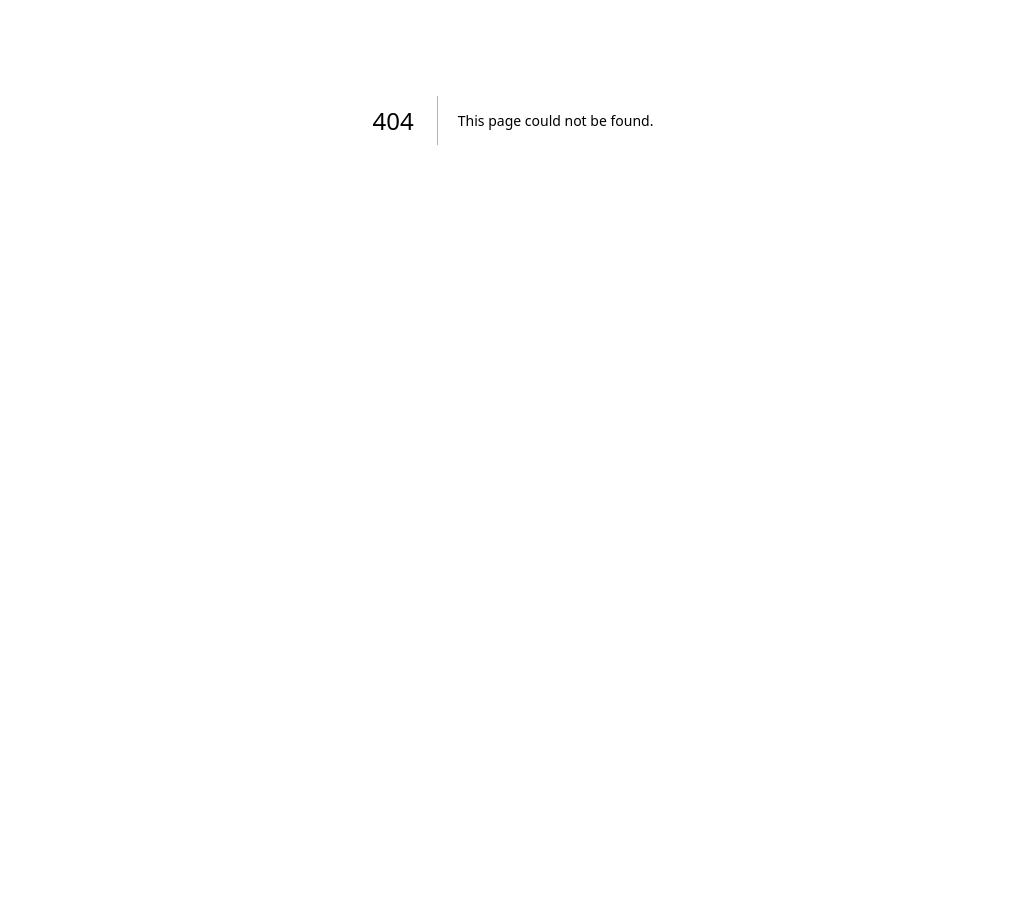
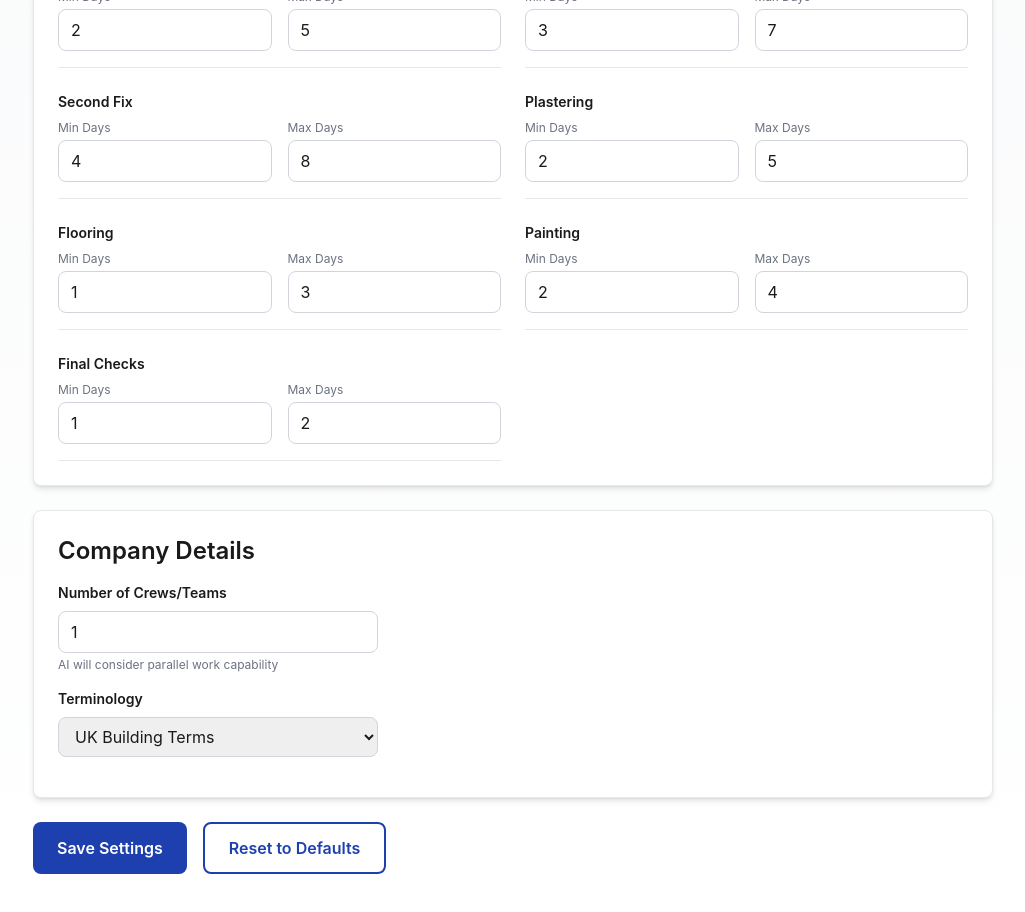
Before and after one commit to cswin10/project-timeline, a Next.js app: page /admin/settings in a window 1280 px wide. Before the commit this address had no page. Shown: the part 280-1192 px from the top of the page, without its empty margins (127-1152 px from the left). Before the commit the page ends 800 px from the top, so only its background shows below. Built offline with nearby package versions, Linux system fonts and the light colour scheme.

Commit message:
Add company-specific business rules customization system

```diff
--- /dev/null
+++ b/app/admin/settings/page.tsx
@@ -0,0 +1,137 @@
+'use client';
+
+import { useState } from 'react';
+import Container from '@/components/Container';
+import Button from '@/components/Button';
+import Card from '@/components/Card';
+
+export default function AdminSettingsPage() {
+  const [rules, setRules] = useState({
+    demolition: { min: 2, max: 5 },
+    first_fix: { min: 3, max: 7 },
+    second_fix: { min: 4, max: 8 },
+    plastering: { min: 2, max: 5 },
+    flooring: { min: 1, max: 3 },
+    painting: { min: 2, max: 4 },
+    final_checks: { min: 1, max: 2 },
+  });
+
+  const [teamSize, setTeamSize] = useState(1);
+  const [terminology, setTerminology] = useState('UK');
+
+  const handleSave = async () => {
+    // Save to database or localStorage
+    const businessRules = {
+      phase_defaults: Object.entries(rules).reduce((acc, [key, val]) => {
+        acc[key] = [val.min, val.max];
+        return acc;
+      }, {} as any),
+      mapping_logic: `Company has ${teamSize} crew(s). Adjust durations accordingly.`,
+      terminology: `Use ${terminology} building terms.`,
+    };
+
+    localStorage.setItem('customBusinessRules', JSON.stringify(businessRules));
+    alert('Settings saved!');
+  };
+
+  return (
+    <div className="min-h-screen bg-gradient-to-b from-gray-50 to-white py-12">
+      <Container maxWidth="lg">
+        <h1 className="text-4xl font-bold text-architectural-charcoal mb-8">
+          Company Timeline Settings
+        </h1>
+
+        <Card className="mb-6">
+          <h2 className="text-2xl font-semibold mb-4">Phase Duration Ranges (Days)</h2>
+          <p className="text-architectural-lightGrey mb-6">
+            Set typical min/max durations based on your company's work rate
+          </p>
+
+          <div className="grid grid-cols-1 md:grid-cols-2 gap-6">
+            {Object.entries(rules).map(([phase, values]) => (
+              <div key={phase} className="border-b pb-4">
+                <label className="block text-sm font-semibold text-architectural-charcoal mb-2 capitalize">
+                  {phase.replace('_', ' ')}
+                </label>
+                <div className="flex gap-4 items-center">
+                  <div className="flex-1">
+                    <label className="block text-xs text-architectural-lightGrey mb-1">Min Days</label>
+                    <input
+                      type="number"
+                      value={values.min}
+                      onChange={(e) =>
+                        setRules({
+                          ...rules,
+                          [phase]: { ...values, min: parseInt(e.target.value) },
+                        })
+                      }
+                      className="w-full px-3 py-2 border border-gray-300 rounded-lg focus:ring-2 focus:ring-architectural-blue focus:outline-none"
+                      min="1"
+                    />
+                  </div>
+                  <div className="flex-1">
+                    <label className="block text-xs text-architectural-lightGrey mb-1">Max Days</label>
+                    <input
+                      type="number"
+                      value={values.max}
+                      onChange={(e) =>
+                        setRules({
+                          ...rules,
+                          [phase]: { ...values, max: parseInt(e.target.value) },
+                        })
+                      }
+                      className="w-full px-3 py-2 border border-gray-300 rounded-lg focus:ring-2 focus:ring-architectural-blue focus:outline-none"
+                      min="1"
+                    />
+                  </div>
+                </div>
+              </div>
+            ))}
+          </div>
+        </Card>
+
+        <Card className="mb-6">
+          <h2 className="text-2xl font-semibold mb-4">Company Details</h2>
+
+          <div className="mb-4">
+            <label className="block text-sm font-semibold text-architectural-charcoal mb-2">
+              Number of Crews/Teams
+            </label>
+            <input
+              type="number"
+              value={teamSize}
+              onChange={(e) => setTeamSize(parseInt(e.target.value))}
+              className="w-full max-w-xs px-3 py-2 border border-gray-300 rounded-lg focus:ring-2 focus:ring-architectural-blue focus:outline-none"
+              min="1"
+            />
+            <p className="text-xs text-architectural-lightGrey mt-1">
+              AI will consider parallel work capability
+            </p>
+          </div>
+
+          <div className="mb-4">
+            <label className="block text-sm font-semibold text-architectural-charcoal mb-2">
+              Terminology
+            </label>
+            <select
+              value={terminology}
+              onChange={(e) => setTerminology(e.target.value)}
+              className="w-full max-w-xs px-3 py-2 border border-gray-300 rounded-lg focus:ring-2 focus:ring-architectural-blue focus:outline-none"
+            >
+              <option value="UK">UK Building Terms</option>
+              <option value="US">US Building Terms</option>
+              <option value="AU">Australian Building Terms</option>
+            </select>
+          </div>
+        </Card>
+
+        <div className="flex gap-4">
+          <Button onClick={handleSave}>Save Settings</Button>
+          <Button variant="outline" onClick={() => window.location.reload()}>
+            Reset to Defaults
+          </Button>
+        </div>
+      </Container>
+    </div>
+  );
+}
--- a/app/upload/page.tsx
+++ b/app/upload/page.tsx
@@ -71,13 +71,22 @@ export default function UploadPage() {
       const fileUrl = await uploadFile(file);
       setCurrentStage(1);
 
+      // Load custom business rules if available
+      let businessRules = undefined;
+      if (typeof window !== 'undefined') {
+        const customRules = localStorage.getItem('customBusinessRules');
+        if (customRules) {
+          businessRules = JSON.parse(customRules);
+        }
+      }
+
       // Stage 2-4: Call API to analyze
       const response = await fetch('/api/analyse', {
         method: 'POST',
         headers: {
           'Content-Type': 'application/json',
         },
-        body: JSON.stringify({ fileUrl }),
+        body: JSON.stringify({ fileUrl, businessRules }),
       });
 
       if (!response.ok) {
```
Also changed, not shown: 1 other file (tests, documents, lock files or other folders).
